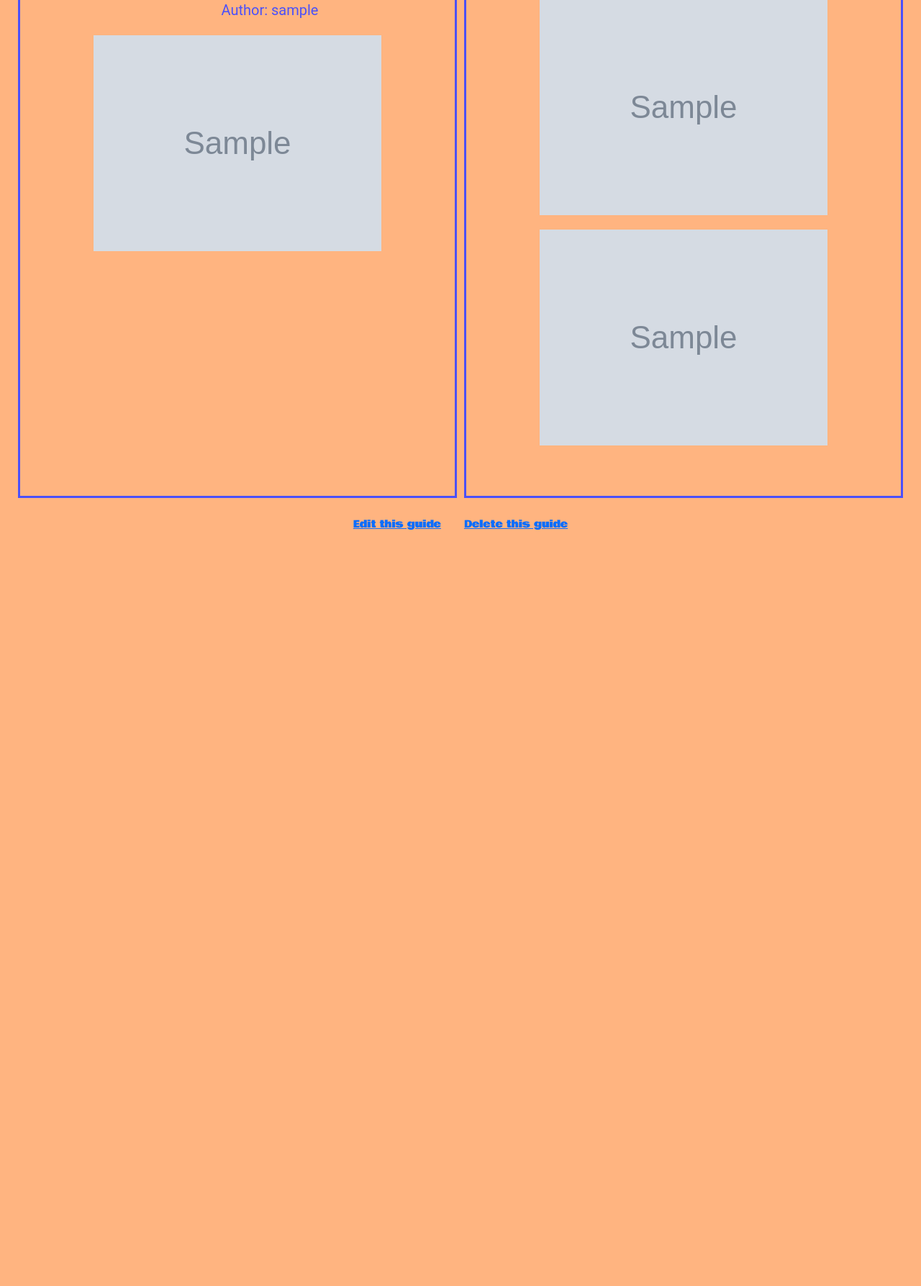
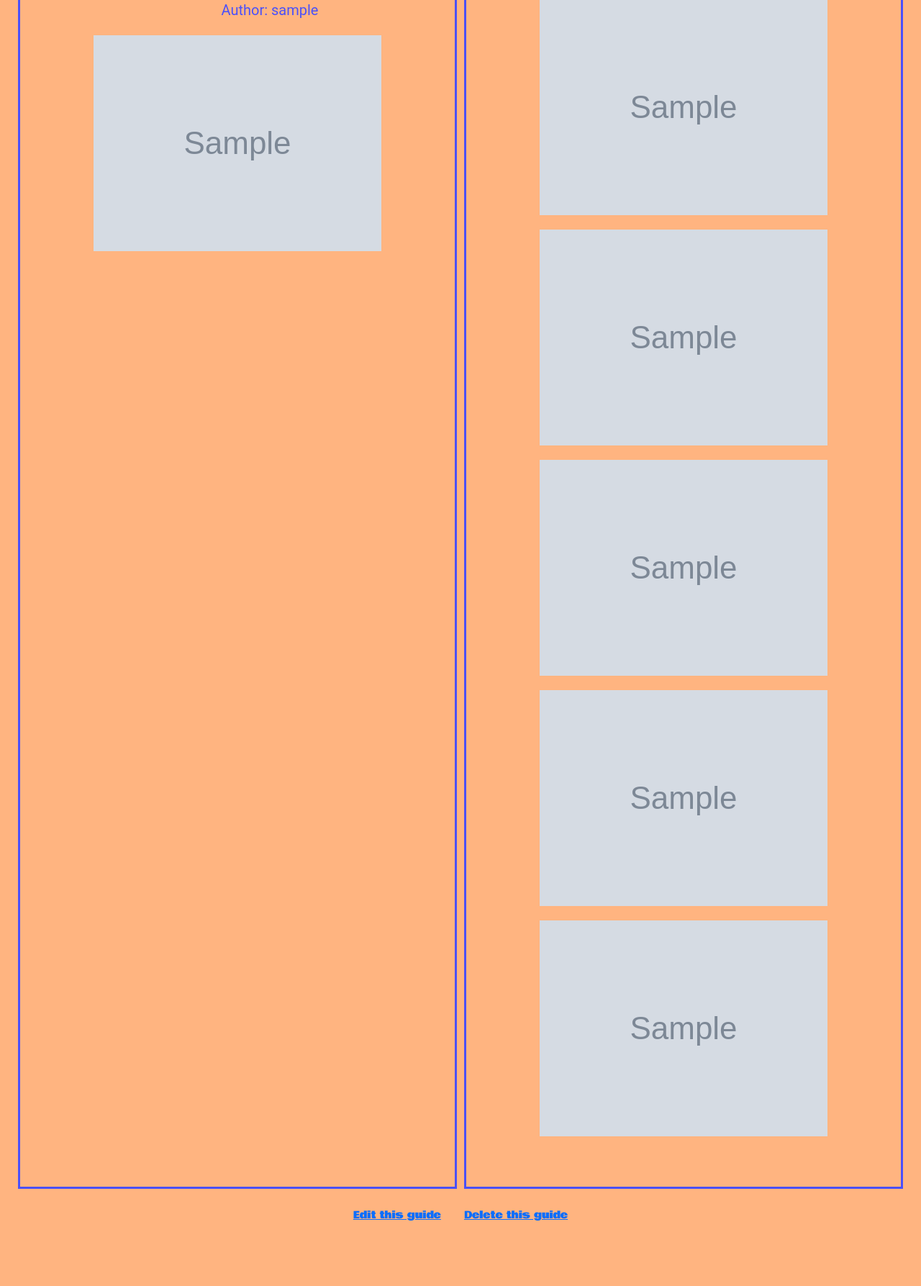
Before and after one commit to tmarra122333/travelr, a Django app: page /guides/1 in a window 1280 px wide. Shown: the part 284-2071 px from the top of the page at 72% size. Before the commit the page ends 1021 px from the top, so only its background shows below. Run offline with Django 4.2, Linux system fonts and the light colour scheme; tables that the repository leaves empty hold one stand-in row (values such as "Sample post"); grey boxes marked "Sample" are stand-in pictures.

Commit message:
all 5 options

```diff
--- a/main_app/templates/guide_detail.html
+++ b/main_app/templates/guide_detail.html
@@ -93,6 +93,18 @@
                     {%if guide.image2 %}
                     <img class="guide_detail_image" src="{{ guide.image2 }}">
                     {%endif%}
+
+                    {%if guide.image3 %}
+                    <img class="guide_detail_image" src="{{ guide.image3 }}">
+                    {%endif%}
+
+                    {%if guide.image4 %}
+                    <img class="guide_detail_image" src="{{ guide.image4 }}">
+                    {%endif%}
+
+                    {%if guide.image5 %}
+                    <img class="guide_detail_image" src="{{ guide.image5 }}">
+                    {%endif%}
                 </div>
             </div>
         </div>
```
